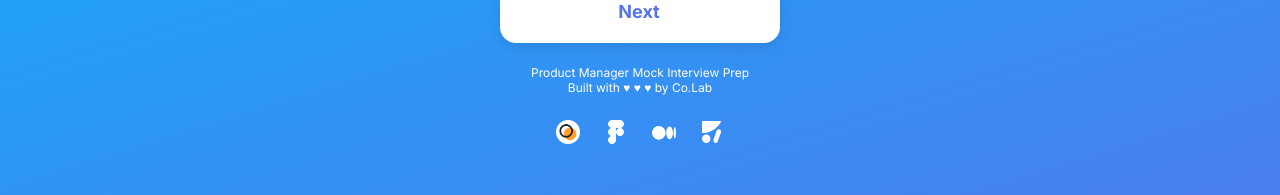
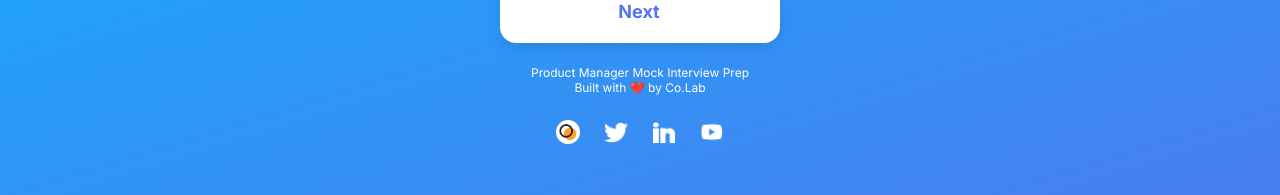
Before and after one commit to herenhuang/pm-interviews, a React (Vite) app: page /question-screen in a window 1280 px wide. Shown: the part 406-601 px from the top of the page. Built offline with nearby package versions, Linux system fonts and the light colour scheme; a small style sheet from the web is missing.

Commit message:
Update index.jsx

```diff
--- a/components/SocialFooter/index.jsx
+++ b/components/SocialFooter/index.jsx
@@ -7,20 +7,20 @@ function SocialFooter() {
       <p className="footer-text inter-normal-white-12px">
         Product Manager Mock Interview Prep
         <br />
-        Built with ♥ ♥ ♥ by Co.Lab
+        Built with ❤️ by Co.Lab
       </p>
       <div className="logo-white-container">
         <a href="https://joincolab.io" target="_blank">
           <img className="github-logo-white" src="/img/Circle Logo.png" />
         </a>
         <a href="https://www.figma.com/@anima" target="_blank">
-          <img className="ma-logo-white" src="/img/figma-logo-white-1@2x.svg" />
+          <img className="ma-logo-white" src="/img/icons8-twitter-50.png" />
         </a>
-        <a href="https://medium.com/@avishic/how-to-nail-your-yc-interview-e3a4d12871f3" target="_blank">
-          <img className="medium-logo-white" src="/img/medium-logo-white-1@2x.svg" />
+        <a href="https://linkedin.com/company/joincolab" target="_blank">
+          <img className="medium-logo-white" src="/img/icons8-linkedin-2-50.png" />
         </a>
-        <a href="https://animaapp.com/?utm_source=anima-github-live&utm_campaign=yc-prep&utm_medium=anima-github-live" target="_blank">
-          <img className="ma-logo-white" src="/img/anima-logo-white-2@2x.svg" />
+        <a href="https://www.youtube.com/channel/UC3XmSQsq-WfrwWTNf0Ch2kQ" target="_blank">
+          <img className="ma-logo-white" src="/img/icons8-youtube-50.png" />
         </a>
       </div>
     </div>
```
